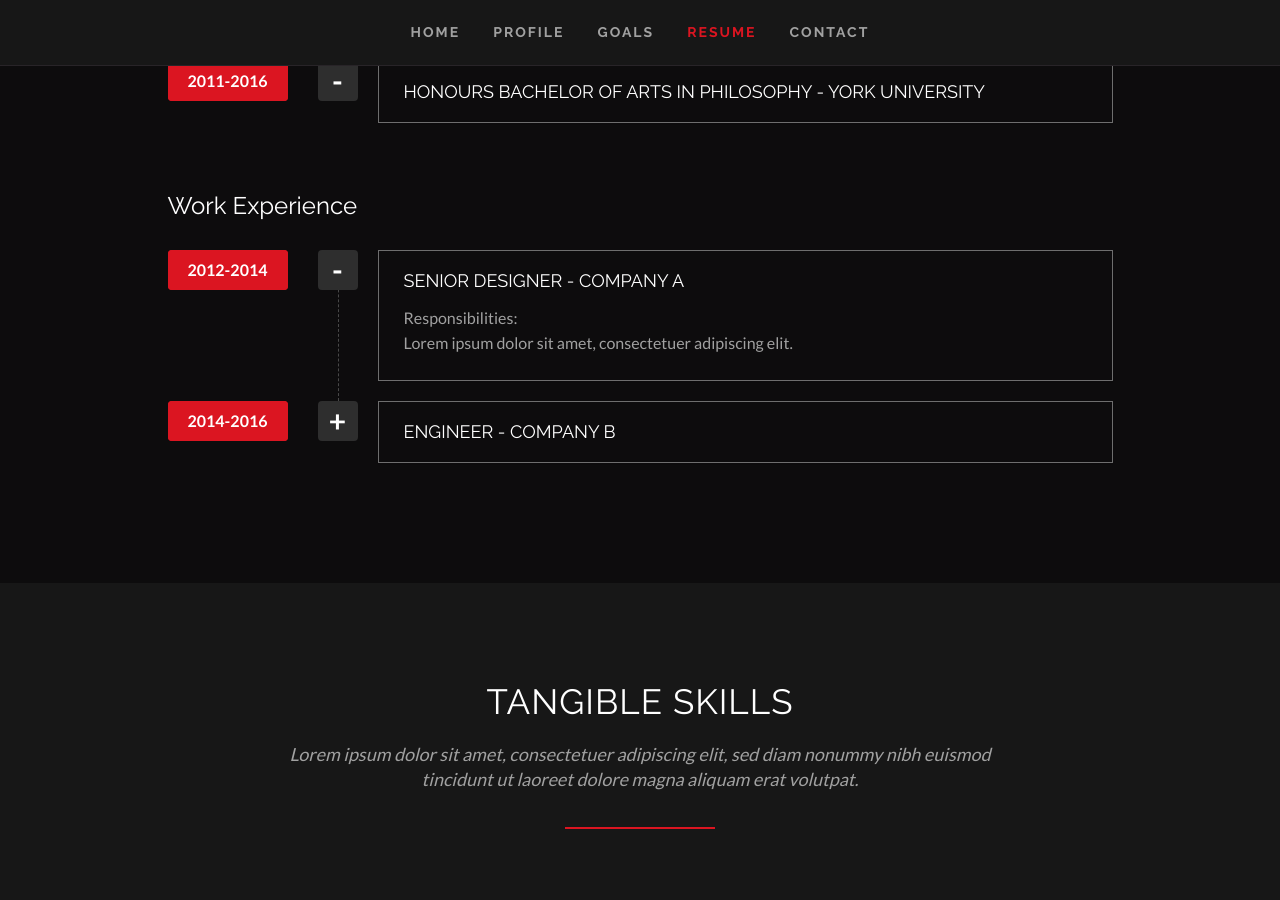
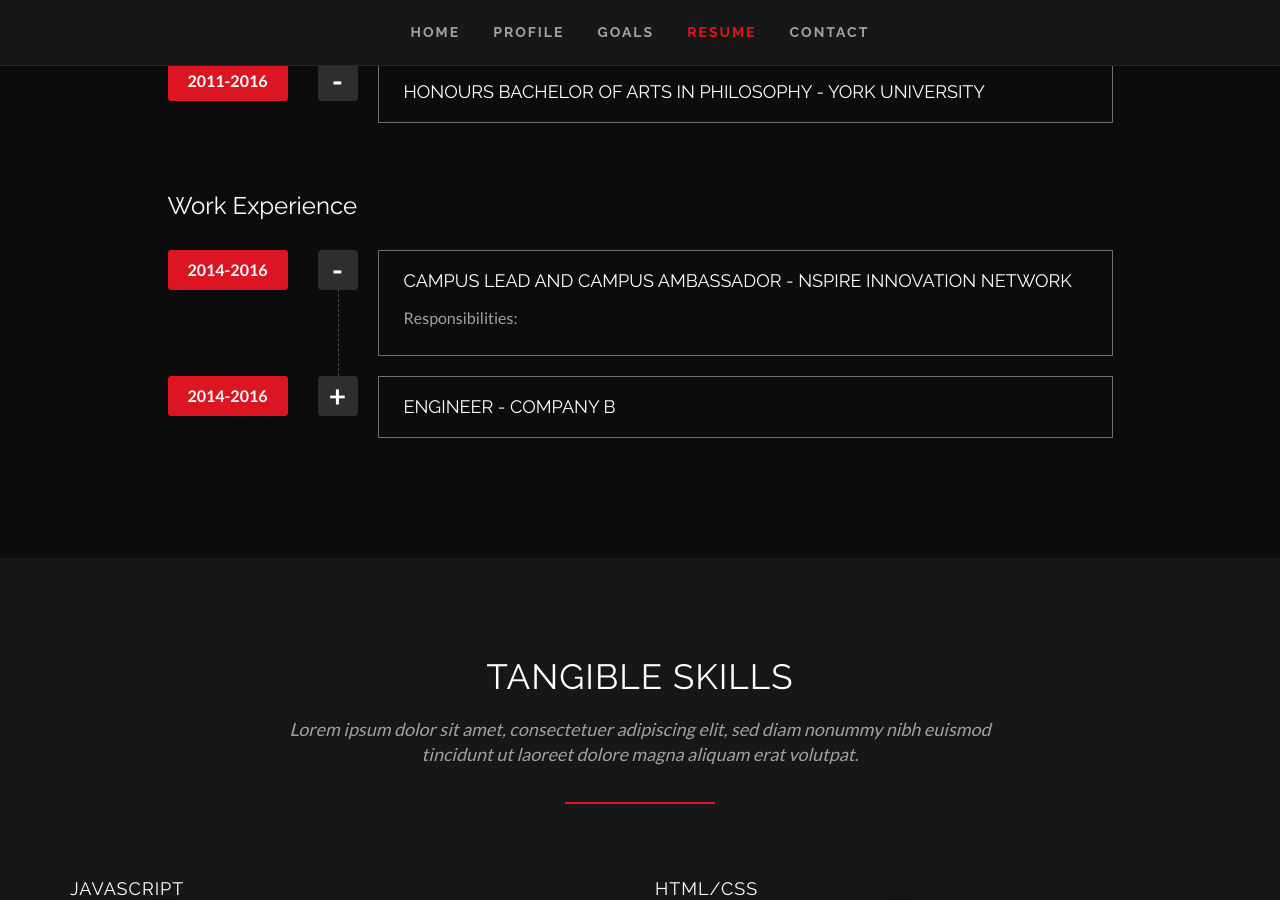
Before and after one commit to clearcareer/AhmadKhan, a Jekyll site: the page built from index.html, in a window 1280 px wide and 900 px high, scrolled down 2976 px. Built offline with Jekyll 4.4.1, drawn with Linux system fonts in a browser that asks for light colours; some web fonts are replaced.

Commit message:
Updated '/index.html' via CloudCannon

```diff
--- a/index.html
+++ b/index.html
@@ -30,10 +30,10 @@
       York University Continuing Student Scholarship
 work_experience:
   - number: 1
-    years: 2012-2014
-    position: Senior Designer
-    company: Company A
-    description: 'Lorem ipsum dolor sit amet, consectetuer adipiscing elit.'
+    years: 2014-2016
+    position: Campus Lead and Campus Ambassador
+    company: Nspire Innovation Network
+    description: ''
   - number: 2
     years: 2014-2016
     position: Engineer
```
